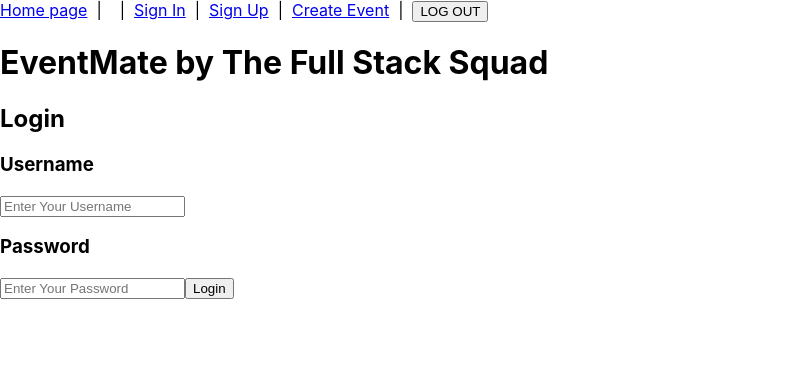
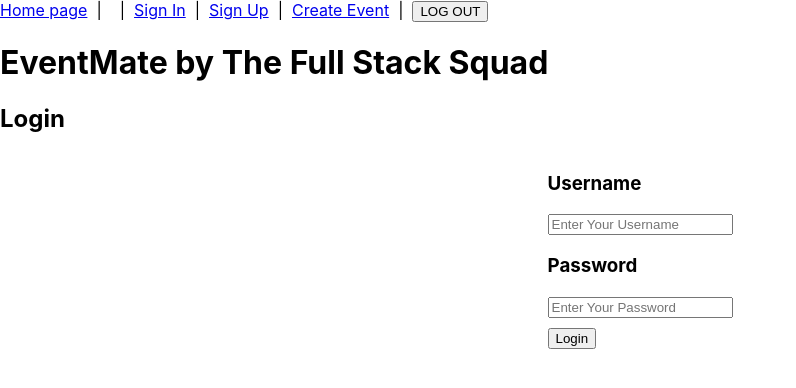
Before and after one commit to purpett/eventMate, a React (Create React App) app in the folder eventmate-frontend/: page /Login in a window 1280 px wide. Shown: the top 388 px of the page, without its empty margins (0-796 px from the left). Built offline with nearby package versions, Linux system fonts and the light colour scheme.

Commit message:
added a small amount of styling to login and sign up page so the content is centered

```diff
--- a/eventmate-frontend/src/App.css
+++ b/eventmate-frontend/src/App.css
@@ -1,3 +1,17 @@
 .App {
-  /*  */
+
+
+
 }
+.sign-up-div{
+ display: flex;
+ justify-content: center;
+ align-items: center;
+}
+
+.sign-up-button{
+  display: flex;
+  justify-content: center;
+  align-items: center;
+  margin-top: 10px;
+}
--- a/eventmate-frontend/src/components/Login.js
+++ b/eventmate-frontend/src/components/Login.js
@@ -4,20 +4,21 @@ import { useState } from "react"
 export default function Login(){
 
    return (
-
-        <div>
-            <h2>Login</h2>
+<>
+    <h2>Login</h2>
+        <div className="sign-up-div">
             <form>
                 <h3>Username</h3>
                 <input name='username'  placeholder="Enter Your Username"></input>
                 <h3>Password</h3>
                 <input name='password' placeholder="Enter Your Password"></input>
-                <button onClick={(e) => {
+                <button className="sign-up-button" onClick={(e) => {
                     e.preventDefault();
 
                     }}>Login</button>
             </form>
         </div>
+</>
 
     )
 }
--- a/eventmate-frontend/src/components/SignUp.js
+++ b/eventmate-frontend/src/components/SignUp.js
@@ -29,20 +29,22 @@ export default function SignUp(){
   }
 
    return (
+<>
+    <h2>Sign Up</h2>
+        <div className="sign-up-div">
 
-        <div>
-            <h2>Sign Up</h2>
             <form>
                 <h3>Username</h3>
                 <input name='username' onChange={handleSignUpTextInput} placeholder="Enter Your Username"></input>
                 <h3>Password</h3>
                 <input name='password' onChange={handleSignUpTextInput} placeholder="Enter Your Password"></input>
-                <button onClick={(e) => {
+                <button className="sign-up-button" onClick={(e) => {
                     e.preventDefault();
                     createOneUser()
                     }}>Sign Up</button>
             </form>
         </div>
 
+</>
     )
 }
```
